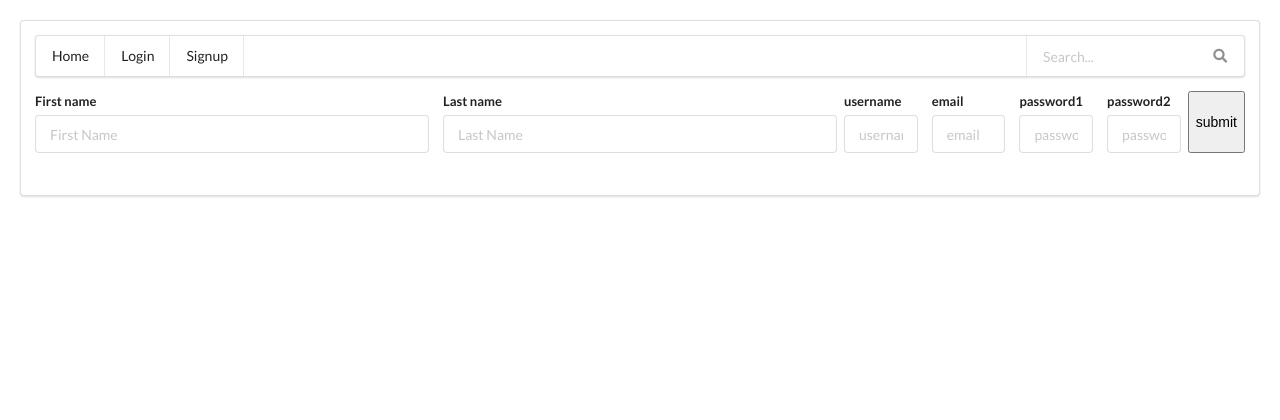
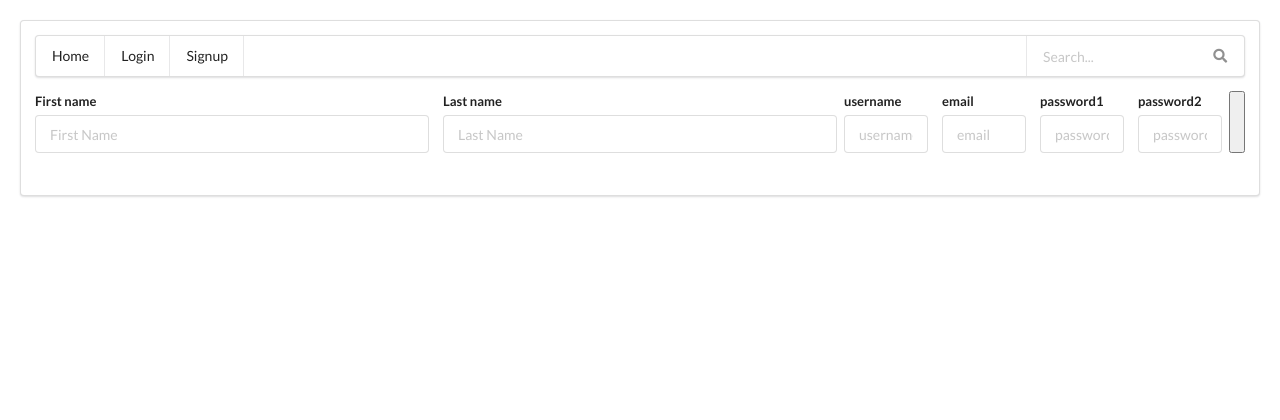
Before and after one commit to salehshoji/webelopers, a Django app: page /signup/ in a window 1280 px wide. Shown: the top 420 px of the page. Run offline with Django 3.2, Linux system fonts and the light colour scheme; some libraries are stand-ins or nearby versions.

Commit message:
change submit tag

```diff
--- a/templates/main/signup.html
+++ b/templates/main/signup.html
@@ -39,7 +39,7 @@
       <label>password2</label>
       <input name="password2" type="text" placeholder="password2">
     </div>
-      <input type="submit" value="submit" name="submit" ></input>
+      <button type="submit" value="submit" name="submit" ></button>
   </div>
 </form>
 
```
Also changed, not shown: db.sqlite3.
